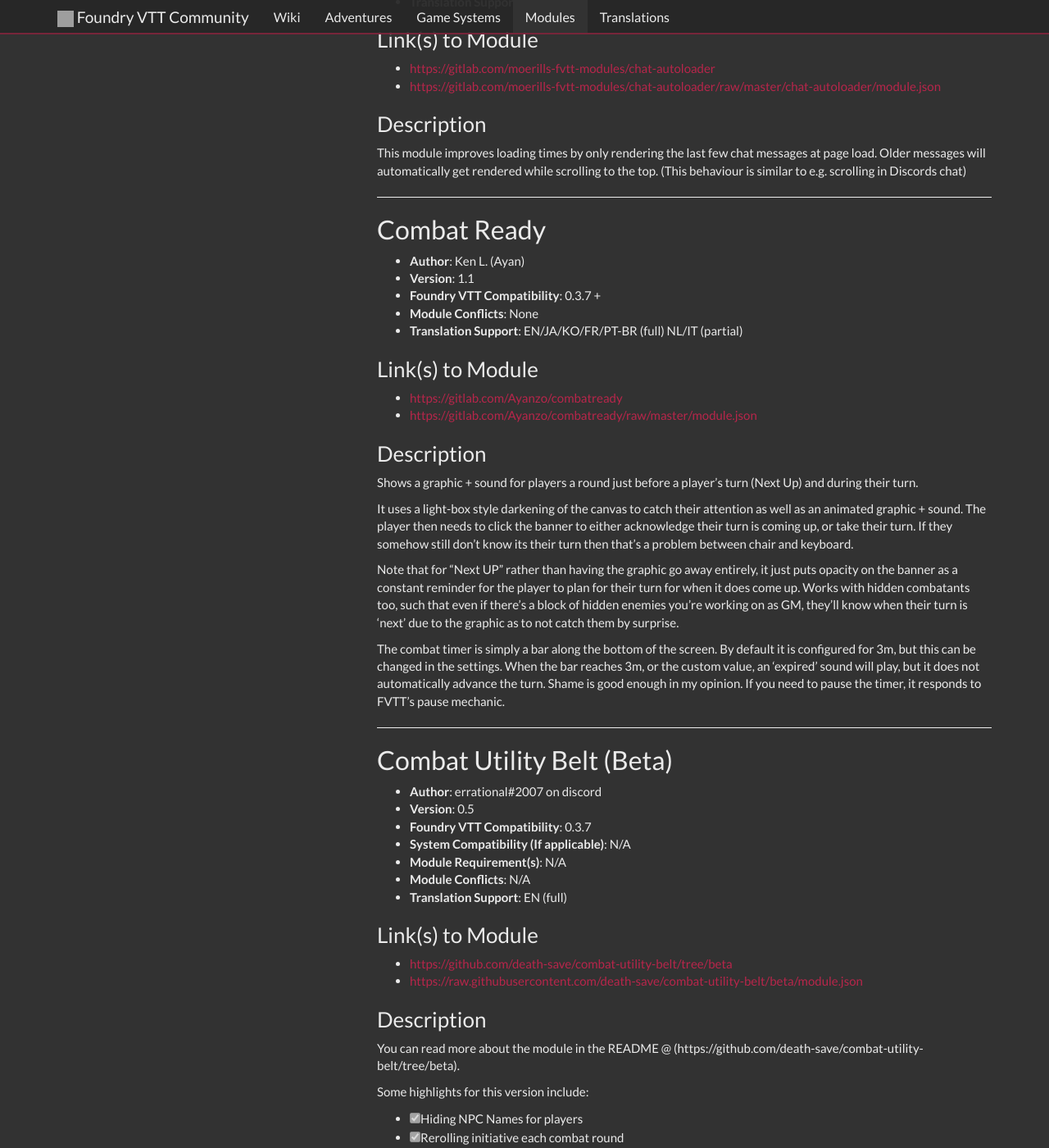
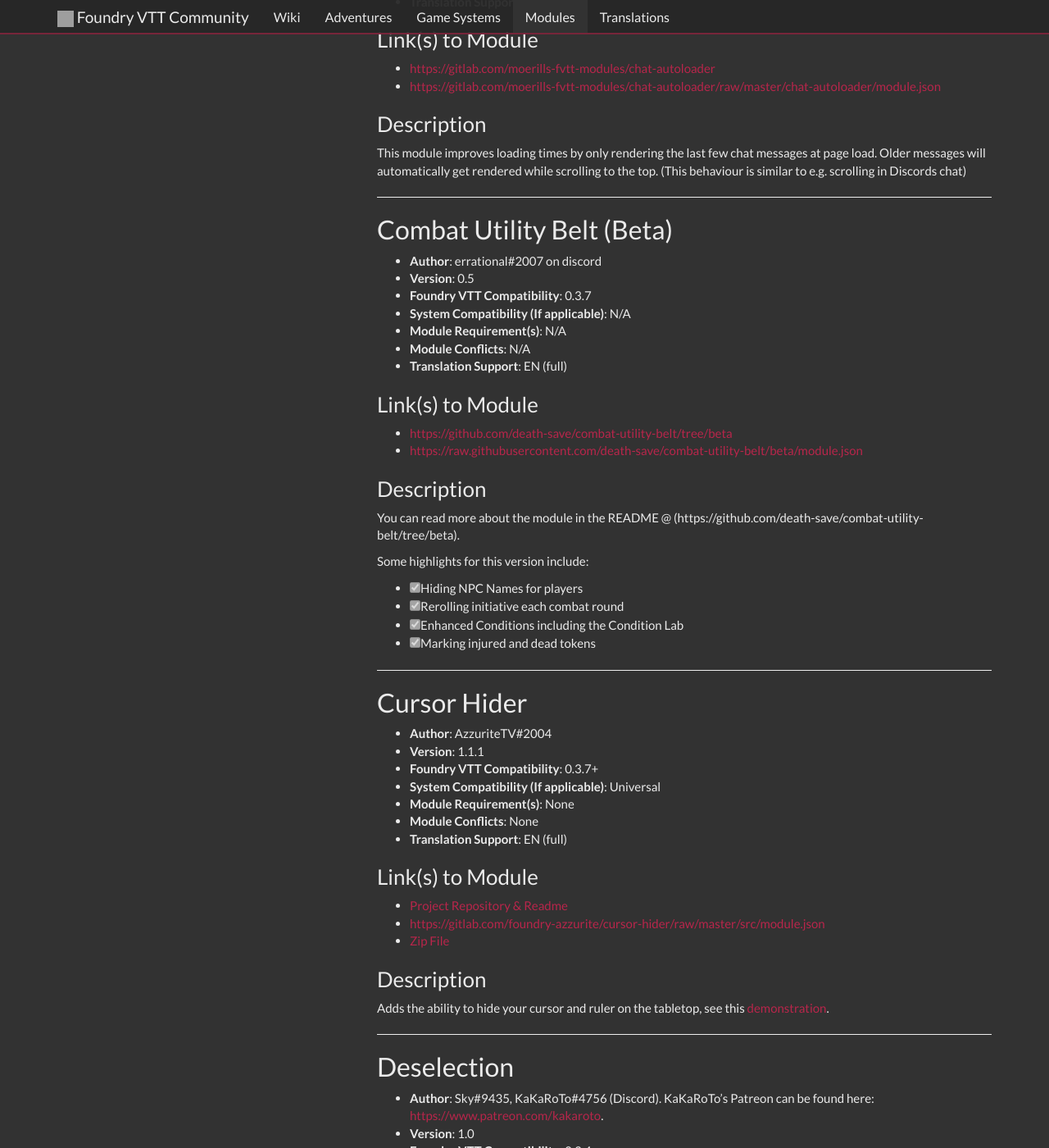
Before and after one commit to foundry-vtt-community/foundry-vtt-community.github.io, a Jekyll site: the page built from _docs/Community-Modules.md, in a window 1280 px wide and 1400 px high, scrolled down 2791 px. Shown: the whole window at 82% size. Built offline with Jekyll 4.4.1, drawn with Linux system fonts in a browser that asks for light colours; nearby versions of some CDN libraries; comment, search, counter and statistics services are not loaded; some of the changed text lies outside the part shown; grey boxes are pictures that could not be loaded.

Commit message:
Update Wiki Content (Automatic)

```diff
--- a/_docs/Community-Modules.md
+++ b/_docs/Community-Modules.md
@@ -6,7 +6,6 @@
       * [Always Show Notes](#always-show-notes)
       * [Anvil Menu](#anvil-menu)
       * [Chat Autoloader](#chat-autoloader)
-      * [Combat Ready](#combat-ready)
       * [Combat Utility Belt (Beta)](#combat-utility-belt-beta)
       * [Cursor Hider](#cursor-hider)
       * [Deselection](#deselection)
@@ -128,41 +128,6 @@
 
 ### Description
 This module improves loading times by only rendering the last few chat messages at page load. Older messages will automatically get rendered while scrolling to the top. (This behaviour is similar to e.g. scrolling in Discords chat)
-
----
-
-## Combat Ready
-
-* **Author**: Ken L. (Ayan)
-* **Version**: 1.1
-* **Foundry VTT Compatibility**: 0.3.7 +
-* **Module Conflicts**: None
-* **Translation Support**: EN/JA/KO/FR/PT-BR (full) NL/IT (partial)
-
-### Link(s) to Module
-* [https://gitlab.com/Ayanzo/combatready](https://gitlab.com/Ayanzo/combatready)
-* [https://gitlab.com/Ayanzo/combatready/raw/master/module.json](https://gitlab.com/Ayanzo/combatready/raw/master/module.json)
-
-### Description
-Shows a graphic + sound for players a round just before a player's turn (Next Up) and
-during their turn.
-
-It uses a light-box style darkening of the canvas to catch their attention as
-well as an animated graphic + sound. The player then needs to click the banner to
-either acknowledge their turn is coming up, or take their turn. If they somehow
-still don't know its their turn then that's a problem between chair and keyboard.
-
-Note that for "Next UP" rather than having the graphic go away entirely, it just
-puts opacity on the banner as a constant reminder for the player to plan for
-their turn for when it does come up. Works with hidden combatants too, such that
-even if there's a block of hidden enemies you're working on as GM, they'll know
-when their turn is 'next' due to the graphic as to not catch them by surprise.
-
-The combat timer is simply a bar along the bottom of the screen. By default it is
-configured for 3m, but this can be changed in the settings. When the bar
-reaches 3m, or the custom value, an 'expired' sound will play, but it does not
-automatically advance the turn. Shame is good enough in my opinion. If you need
-to pause the timer, it responds to FVTT's pause mechanic.
 
 ---
 
```
Also changed, not shown: other parts of _docs/Community-Modules.md (+20 -0 lines).
